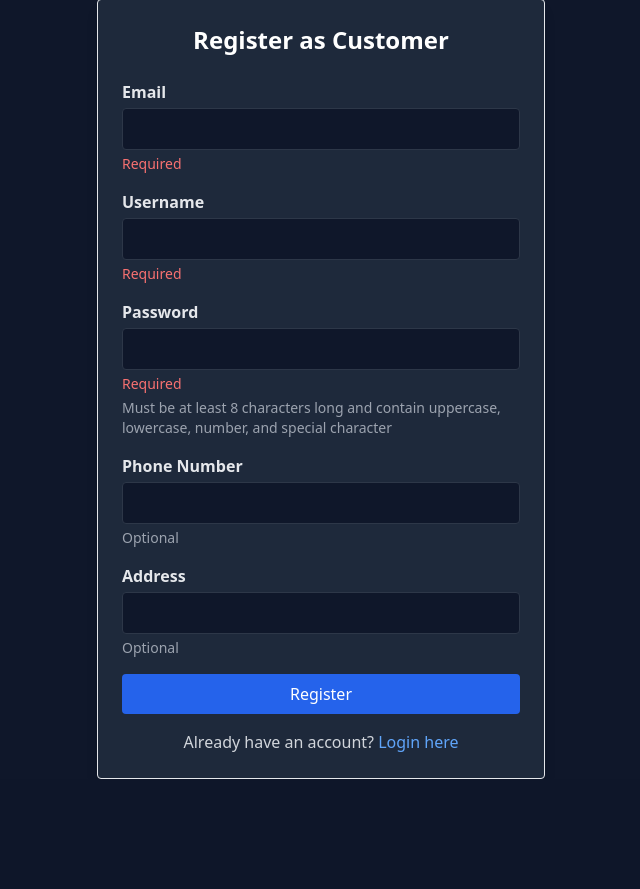
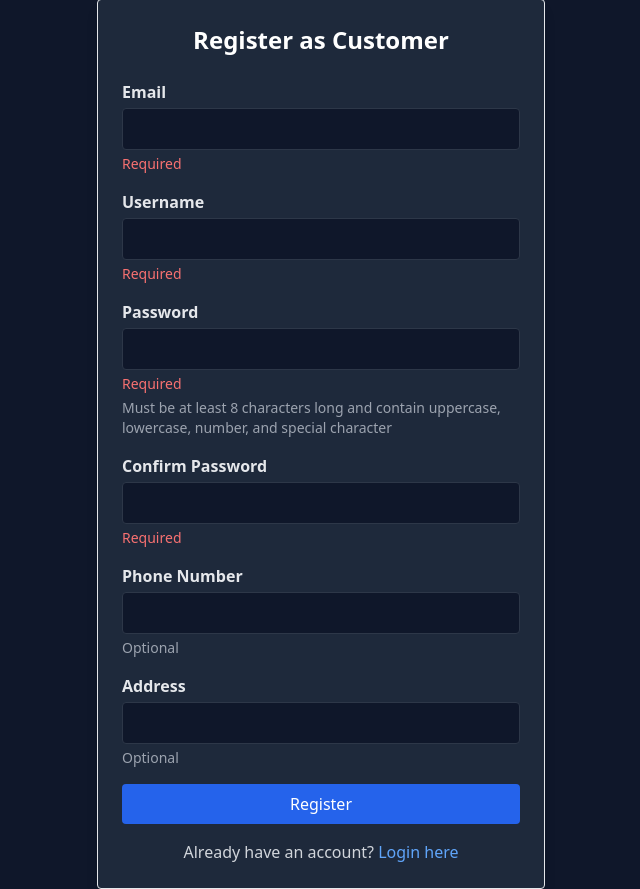
Before and after one commit to Viachesla5/BarbershopWebsite, a PHP site: page /register in a window 1280 px wide. Shown: the part 98-987 px from the top of the page, without its empty margins (319-959 px from the left). Before the commit the page ends 877 px from the top, so only its background shows below. Run offline with PHP 8.4, Linux system fonts and the light colour scheme; some libraries are stand-ins or nearby versions.

Commit message:
added text to the homepage, added confirm password to registering forms, renamed 9a to 9am in calendar.

```diff
--- a/app/public/controllers/AdminController.php
+++ b/app/public/controllers/AdminController.php
@@ -99,11 +99,22 @@ class AdminController
                 $email = $security->sanitizeInput($_POST['email'] ?? '');
                 $username = $security->sanitizeInput($_POST['username'] ?? '');
                 $password = $_POST['password'] ?? ''; // Don't sanitize password
+                $confirmPassword = $_POST['confirm_password'] ?? '';
                 $phoneNumber = $security->sanitizeInput($_POST['phone_number'] ?? '');
                 $address = $security->sanitizeInput($_POST['address'] ?? '');
                 $isAdminInput = isset($_POST['is_admin']) ? 1 : 0;
 
                 $validator = new Validator();
+
+                // Validate required fields
+                if (empty($email) || empty($username) || empty($password) || empty($confirmPassword)) {
+                    throw new Exception('All fields are required.');
+                }
+
+                // Validate password match
+                if ($password !== $confirmPassword) {
+                    throw new Exception('Passwords do not match.');
+                }
 
                 // Check if email already exists in users table
                 if ($this->userModel->getByEmail($email)) {
@@ -322,24 +333,24 @@ class AdminController
                 // Sanitize inputs
                 $email = $security->sanitizeInput($_POST['email'] ?? '');
                 $name = $security->sanitizeInput($_POST['name'] ?? '');
-                $password = $_POST['password'] ?? ''; // Don't sanitize password
+                $password = $_POST['password'] ?? '';
+                $confirmPassword = $_POST['confirm_password'] ?? '';
                 $specialization = $security->sanitizeInput($_POST['specialization'] ?? '');
                 $phoneNumber = $security->sanitizeInput($_POST['phone_number'] ?? '');
                 $address = $security->sanitizeInput($_POST['address'] ?? '');
 
-                $validator = new Validator();
-
-                // Check if email already exists in hairdressers table
-                if ($this->hairdresserModel->getByEmail($email)) {
-                    throw new Exception('Email address is already registered');
+                // Validate required fields
+                if (empty($email) || empty($name) || empty($password) || empty($confirmPassword) || empty($specialization)) {
+                    throw new Exception('All fields are required.');
                 }
 
-                // Check if email already exists in users table
-                if ($this->userModel->getByEmail($email)) {
-                    throw new Exception('Email address is already registered');
+                // Validate password match
+                if ($password !== $confirmPassword) {
+                    throw new Exception('Passwords do not match.');
                 }
 
                 // Validate email format
+                $validator = new Validator();
                 $validator->validateEmail($email);
 
                 // Name must be at least 2 chars
@@ -363,6 +374,16 @@ class AdminController
                 // Address is optional, but let's limit to 200 chars
                 if (!empty($address)) {
                     $validator->validateMaxLength('address', $address, 200, 'Address');
+                }
+
+                // Check if email already exists in hairdressers table
+                if ($this->hairdresserModel->getByEmail($email)) {
+                    throw new Exception('Email address is already registered');
+                }
+
+                // Check if email already exists in users table
+                if ($this->userModel->getByEmail($email)) {
+                    throw new Exception('Email address is already registered');
                 }
 
                 // If we get here, all validations passed
--- a/app/public/controllers/AppointmentController.php
+++ b/app/public/controllers/AppointmentController.php
@@ -48,7 +48,10 @@ class AppointmentController
             $userName = $apt['user_name'];
             $hdName   = $apt['hairdresser_name'];
 
-            $title = "With: $hdName";
+            // Format time to show AM/PM
+            $formattedTime = date('g:i A', strtotime($apt['appointment_time']));
+
+            $title = "With: $hdName at $formattedTime";
 
             $events[] = [
                 'id' => $apt['id'],
--- a/app/public/controllers/AuthController.php
+++ b/app/public/controllers/AuthController.php
@@ -90,12 +90,18 @@ class AuthController extends BaseModel
             $email = $security->sanitizeInput($_POST['email'] ?? '');
             $username = $security->sanitizeInput($_POST['username'] ?? '');
             $password = $_POST['password'] ?? '';
+            $confirmPassword = $_POST['confirm_password'] ?? '';
             $phoneNumber = $security->sanitizeInput($_POST['phone_number'] ?? '');
             $address = $security->sanitizeInput($_POST['address'] ?? '');
 
             // Validate required fields
-            if (empty($email) || empty($username) || empty($password)) {
+            if (empty($email) || empty($username) || empty($password) || empty($confirmPassword)) {
                 throw new Exception('Email, username, and password are required.');
+            }
+
+            // Validate password match
+            if ($password !== $confirmPassword) {
+                throw new Exception('Passwords do not match.');
             }
 
             // Validate email format
--- a/app/public/views/auth/register.php
+++ b/app/public/views/auth/register.php
@@ -67,6 +67,19 @@ $security = Security::getInstance();
             <p class="text-gray-400 text-sm mt-1">Must be at least 8 characters long and contain uppercase, lowercase, number, and special character</p>
         </div>
 
+        <!-- CONFIRM PASSWORD -->
+        <div class="mb-4">
+            <label class="block mb-1 font-semibold text-gray-200" for="confirm_password">Confirm Password</label>
+            <input
+                type="password"
+                name="confirm_password"
+                id="confirm_password"
+                class="w-full bg-dark-200 text-white border border-dark-50 rounded px-3 py-2 focus:border-blue-500 focus:ring-1 focus:ring-blue-500"
+                required
+            >
+            <p class="text-red-400 text-sm mt-1">Required</p>
+        </div>
+
         <!-- Phone Number -->
         <div class="mb-4">
             <label class="block mb-1 font-semibold text-gray-200" for="phone_number">Phone Number</label>
--- a/app/public/views/pages/index.php
+++ b/app/public/views/pages/index.php
@@ -17,9 +17,13 @@
         <h1 class="text-5xl md:text-7xl font-bold mb-6 text-white drop-shadow-lg">
             Welcome to Our Barbershop
         </h1>
-        <p class="text-xl text-gray-200 max-w-3xl mx-auto mb-10 drop-shadow-lg">
+        <p class="text-xl text-gray-200 max-w-3xl mx-auto mb-4 drop-shadow-lg">
             Experience top-notch styling in a modern, comfortable setting.
             Our expert barbers are here to help you look and feel your best.
+        </p>
+        <p class="text-lg text-blue-300 font-semibold mb-10 drop-shadow-lg italic">
+            Open 24/7* - Because bad hair doesn't take a break!
+            <span class="text-sm text-gray-300">*By appointment only</span>
         </p>
         <a
             href="/appointments/calendar"
```
Also changed, not shown: app/public/views/admin/hairdresser_create_form.php (+13 -0 lines), app/public/views/admin/user_create_form.php (+13 -0 lines).
